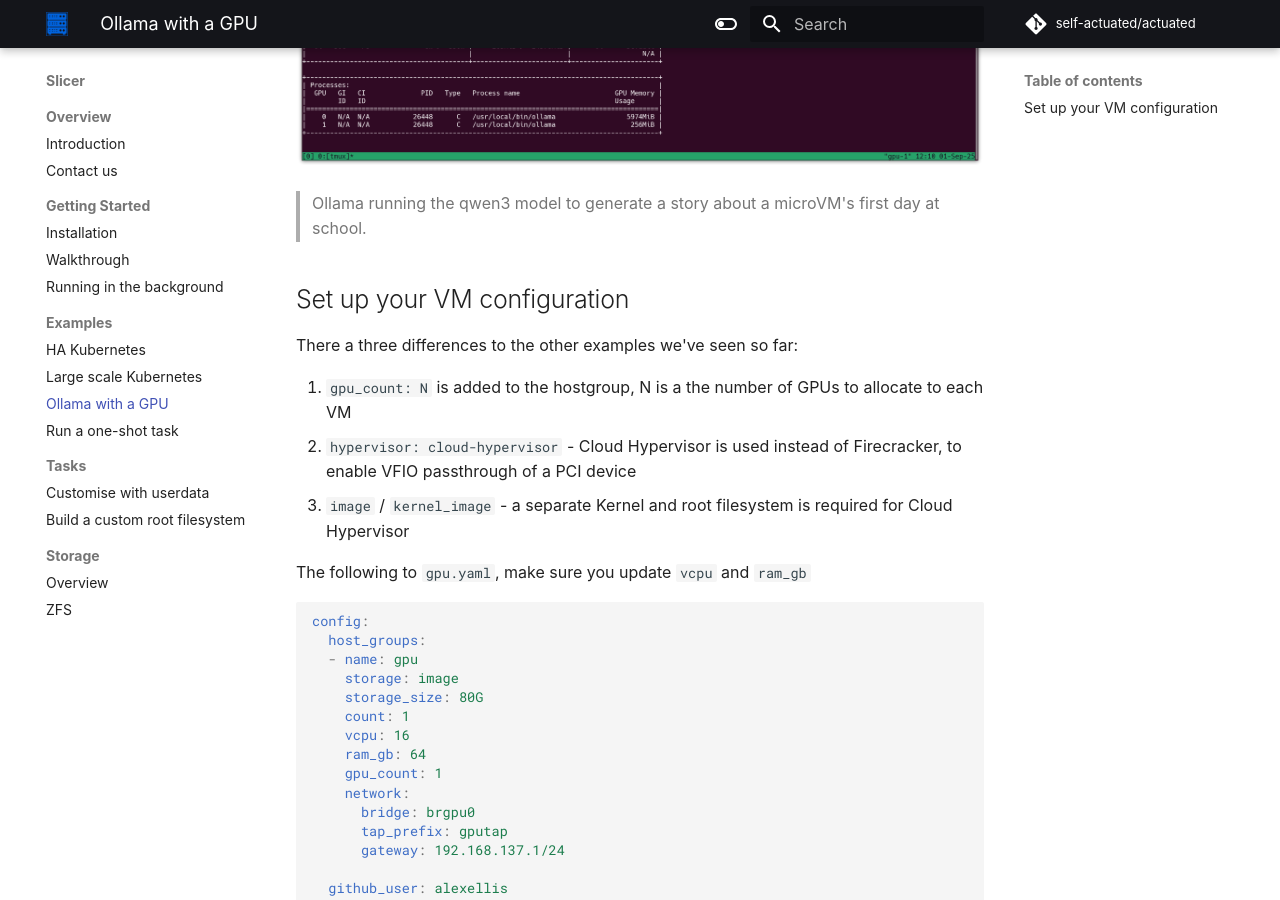
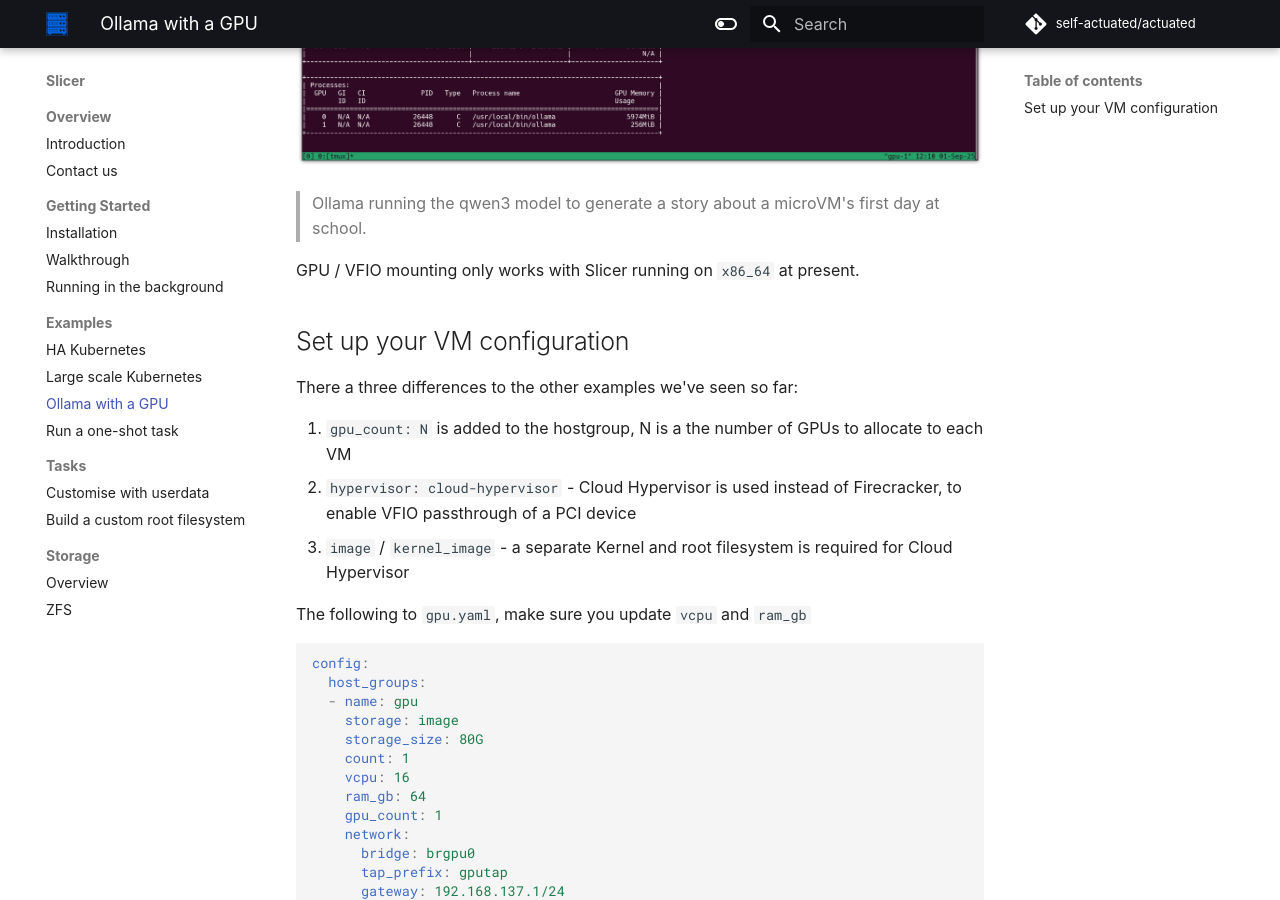
Before and after one commit to slicervm/docs.slicervm.com, an MkDocs documentation site: the page built from docs/examples/gpu-ollama.md, in a window 1280 px wide and 900 px high, scrolled down 831 px. Built offline with MkDocs 1.6.1 and Material for MkDocs 9.7.7, drawn with Linux system fonts in a browser that asks for light colours; some web fonts are replaced; comment, search, counter and statistics services are not loaded.

Commit message:
Mention limited GPU example
Signed-off-by: Alex Ellis (OpenFaaS Ltd) <alexellis2@gmail.com>

```diff
--- a/docs/examples/gpu-ollama.md
+++ b/docs/examples/gpu-ollama.md
@@ -12,6 +12,8 @@
 
 ![Ollama running the qwen3 model to generate a story about a microVM's first day at school](/images/ollama.png)
 > Ollama running the qwen3 model to generate a story about a microVM's first day at school.
+
+GPU / VFIO mounting only works with Slicer running on `x86_64` at present.
 
 ## Set up your VM configuration
 
```
